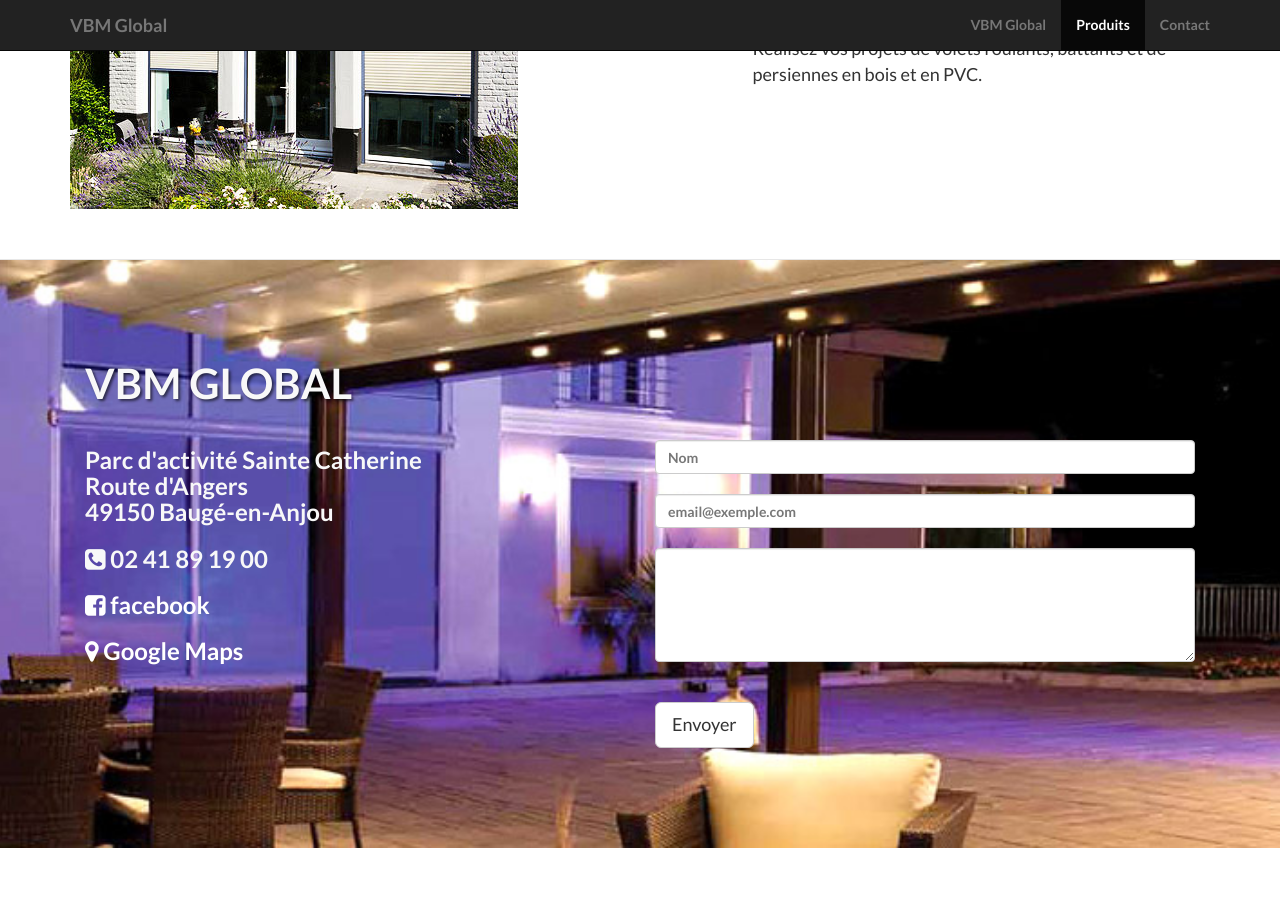
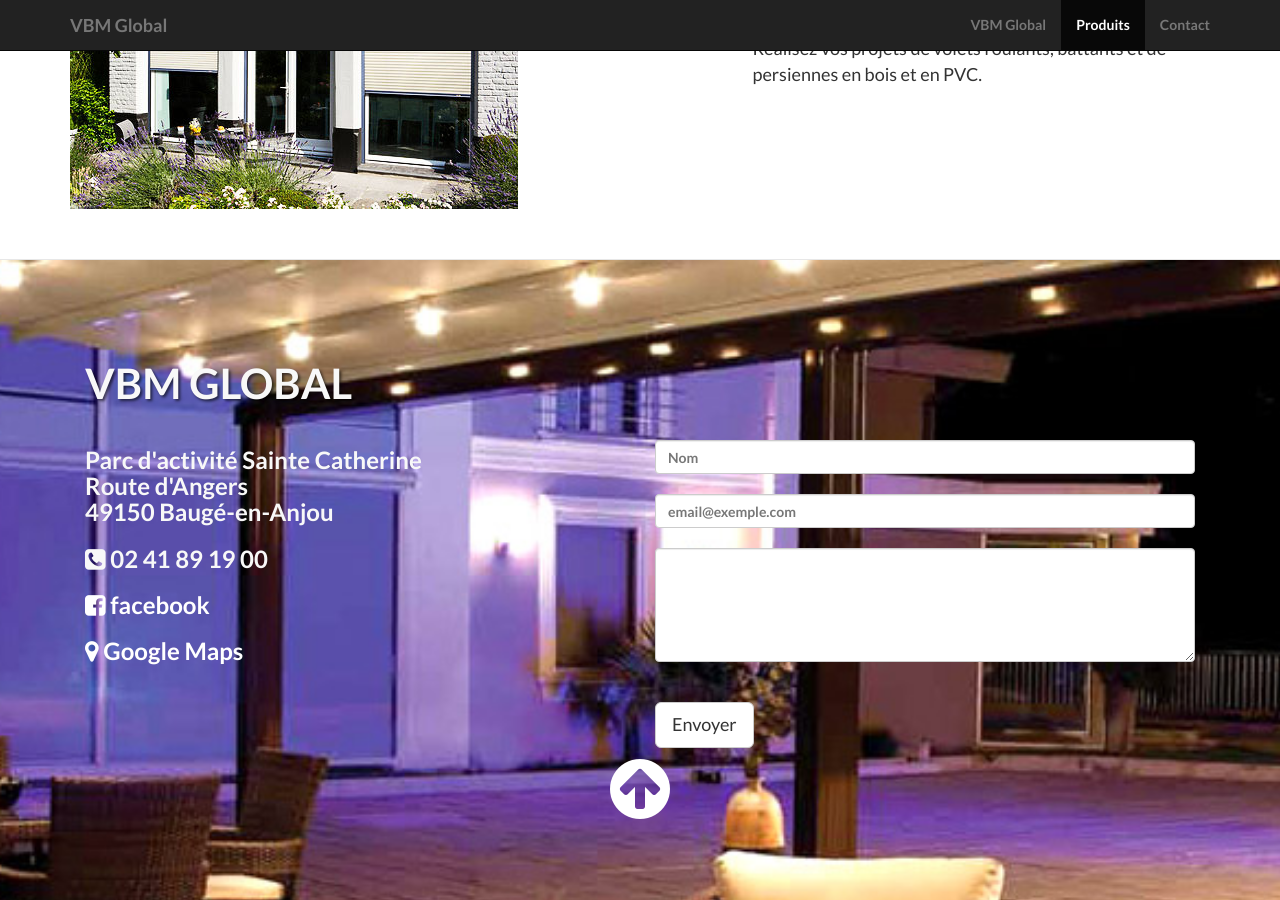
Before and after one commit to juanitito/vbm-landing, a Jekyll site: the page built from index.html, in a window 1280 px wide and 900 px high, scrolled down 3082 px. Built offline with Jekyll 4.4.1, drawn with Linux system fonts in a browser that asks for light colours; nearby versions of some CDN libraries; library files that are not in the unit come from our copies.

Commit message:
Update contact.html

```diff
--- a/_includes/contact.html
+++ b/_includes/contact.html
@@ -28,11 +28,11 @@
 					</form>
 				</div>
 			</div>
+					<div class="text-center">
+			<a href="#home" class="btn" active><i class="fa fa-arrow-circle-up fa-5x" aria-hidden="true"></i></a>
 		</div>
-		<div class="text-center">
 			<br>
 			<br>
-				<a href="#home" class="btn" active><i class="fa fa-arrow-circle-up fa-5x" aria-hidden="true"></i></a>
 		</div>
 		<!-- /.container -->
 </section>
```
